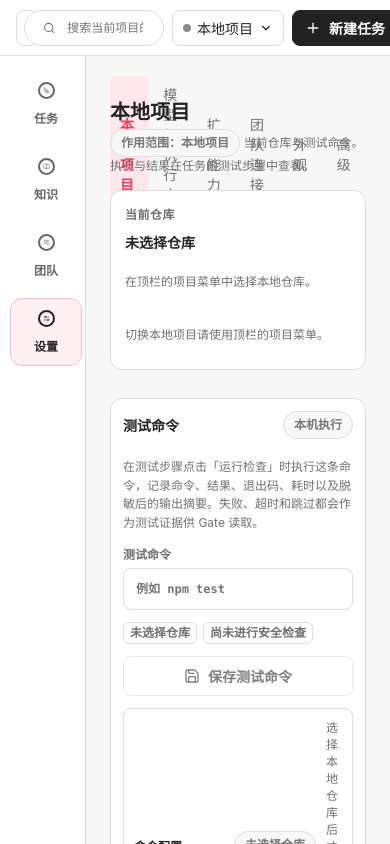
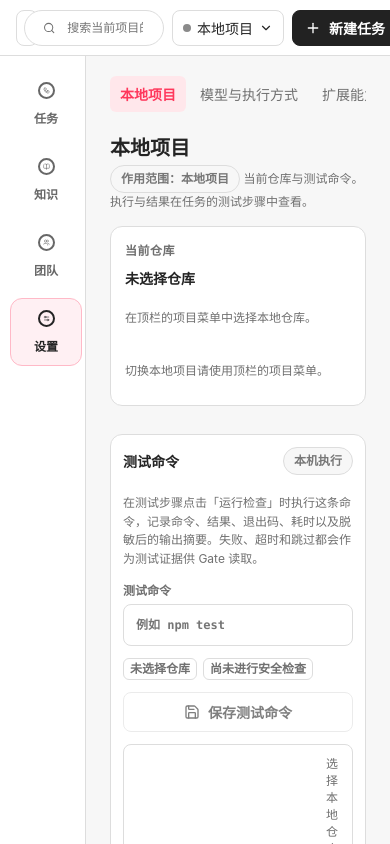
Before and after one commit to erich04/ai-devflow-studio, a React (Vite) app in the folder apps/desktop/: page / in a window 390 px wide. Both pictures are taken after a click on the button "设置". Built offline with nearby package versions, Linux system fonts and the light colour scheme.

Commit message:
fix: 窄窗口与 200% 缩放下设置分区列表不再被压成 0 高度（S3）

```diff
--- a/apps/desktop/src/task-workspace.css
+++ b/apps/desktop/src/task-workspace.css
@@ -253,7 +253,8 @@ main :is(button, input, select, textarea) { font-size: inherit; }
 .agent-evidence-groups > summary { cursor: pointer; color: var(--text-muted); font-size: var(--font-size-xs); }
 .coding-run-records h4 { margin: 12px 0 6px; font-size: var(--font-size-body); }
 @media (max-width: 1100px) {
-  .settings-page { grid-template-columns: minmax(0, 1fr); }
-  /* A scroll container's automatic minimum height is 0; keep the section list its own height. */
+  /* Content-sized rows: an auto row holding a scroll container can shrink to 0 when the page overflows. */
+  .settings-page { grid-template-columns: minmax(0, 1fr); grid-auto-rows: max-content; }
   .settings-sections { position: static; grid-auto-flow: column; overflow-x: auto; min-height: max-content; justify-content: start; }
+  .settings-section-button { white-space: nowrap; }
 }
```
Also changed, not shown: 2 other files (tests, documents, lock files or other folders).
